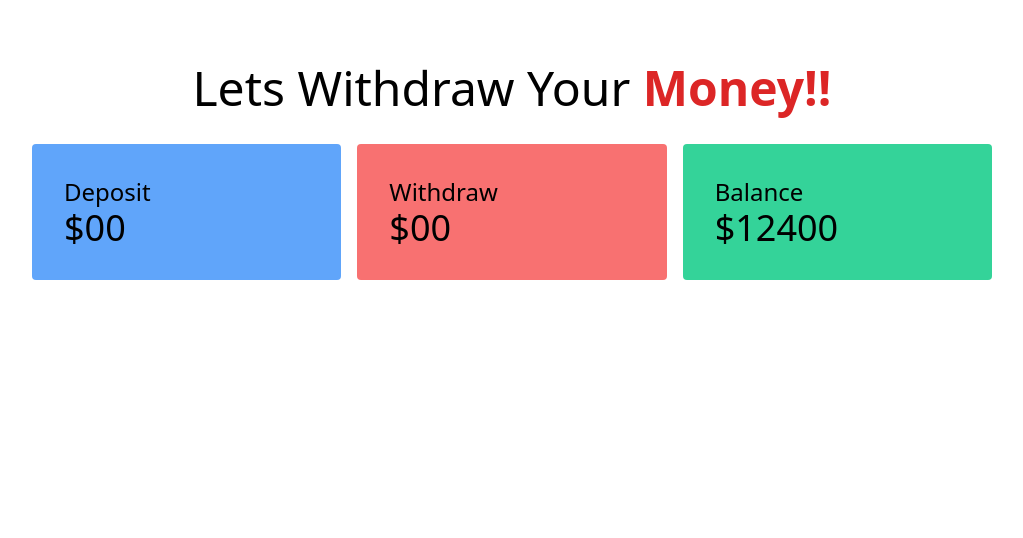
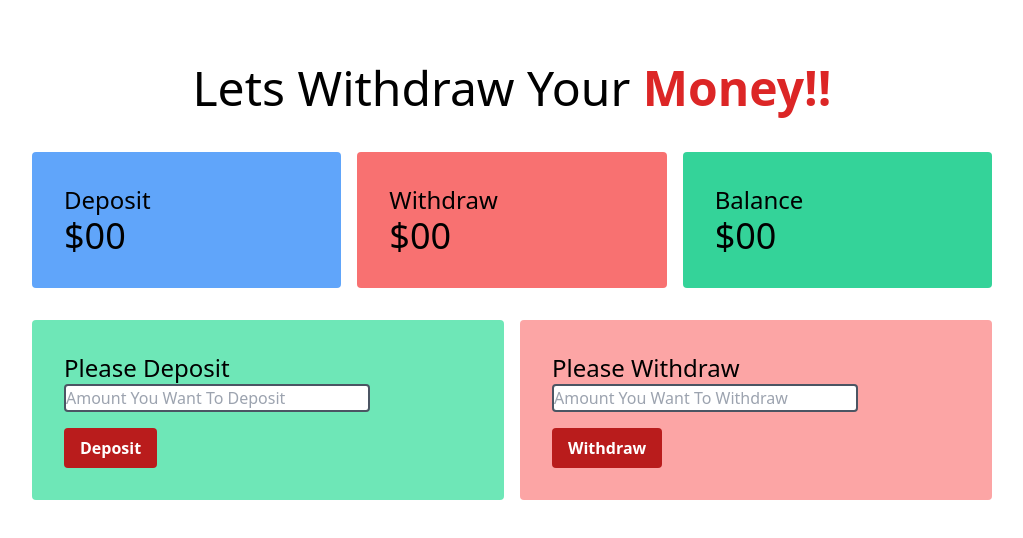
Before and after one commit to 404Bappy/KB_BANK, a plain HTML site: page Banking.html in a window 1280 px wide. Shown: the whole page, without its empty margins (128-1151 px from the left). Drawn offline with nearby package versions, Linux system fonts and the light colour scheme.

Commit message:
My  commit

```diff
--- a/Banking.html
+++ b/Banking.html
@@ -17,9 +17,11 @@
                 class="font-semibold text-red-600">Money!!</span></h1>
     </header>
 
-    <main>
-        <section class="mt-8">
-            <div class="grid grid-cols-3 gap-4 w-3/4 mx-auto">
+    <main class="w-3/4 mx-auto">
+                <!--Balance & Transaction-->
+
+        <section class="mt-10">
+            <div class="grid grid-cols-3 gap-4 ">
                 <div class="bg-blue-400 p-8 rounded">
                     <h3 class="text-2xl">Deposit</h3>
                     <h4 class="text-4xl">$00</h4>
@@ -30,16 +32,42 @@
                 </div>
                 <div class="bg-green-400 p-8 rounded">
                     <h3 class="text-2xl">Balance</h3>
-                    <h4 class="text-4xl">$12400</h4>
+                    <h4 class="text-4xl">$00</h4>
                 </div>
             </div>
+       </section>
+     <!-- Deposit & Withdraw -->
+        <section class="mt-8">
+            <div class=" grid grid-cols-2 gap-4">
+                <div class="bg-green-300 p-8 rounded">
+                    <h3 class="text-2xl">Please Deposit</h3>
+
+                    <div action="">
+                        <input id="Deposit-amount" class="border-2 rounded border-gray-600 w-3/4 block mb-4" type="text"
+                            placeholder="Amount You Want To Deposit">
+
+                        <button id="Deposite-submit"
+                            class="bg-red-700 text-white  border-red-600 rounded px-4 py-2 font-semibold ">Deposit</button>
+                    </div>
+                </div>
+                <div class="bg-red-300 p-8 rounded">
+                    <h3 class="text-2xl">Please Withdraw</h3>
+
+                    <div action="">
+                        <input id="Withdraw-amount" class="border-2 rounded border-gray-600 w-3/4 block mb-4" type="text"
+                            placeholder="Amount You Want To Withdraw">
+
+                        <button id="withdraw-submit"
+                            class="bg-red-700 text-white  border-red-600 rounded px-4 py-2 font-semibold ">Withdraw</button>
+                    </div>
+                </div>
+
+            </div>
+       </section>
+    </main>
 
 
-
-
-        </section>
-    </main>
-
+    <script src="JS/Banking.js"></script>
 </body>
 
 </html>
--- /dev/null
+++ b/JS/Banking.js
@@ -0,0 +1,5 @@
+//Handle Deposit Submit Event //
+
+document.getElementById("Deposite-submit").addEventListener('click', function(){
+    console.log('Deposit Submitted');
+})
```
Also changed, not shown: index.html (+1 -1 lines), JS/Login.js (line endings or trailing spaces).
